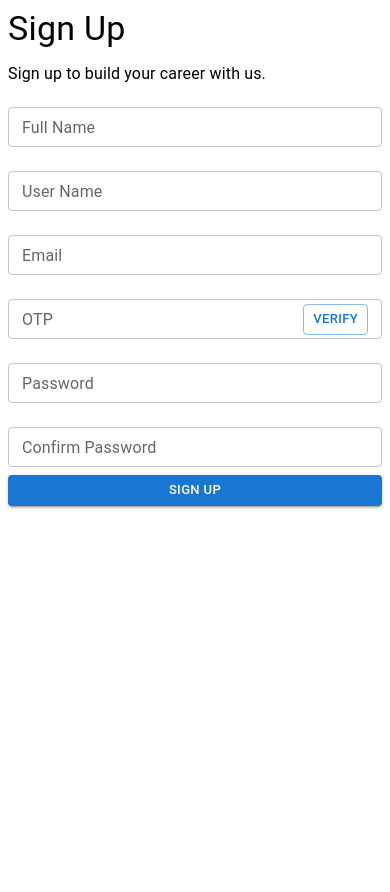
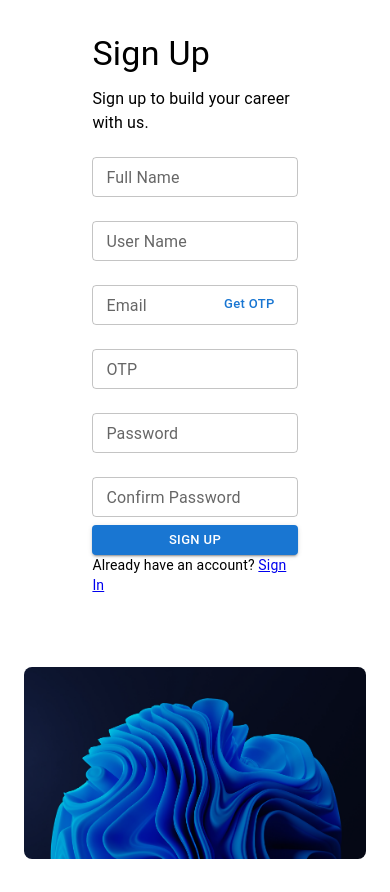
Before and after one commit to adityadeshpande0/the-project-client-react, a React (Vite) app: page /register in a window 390 px wide. Before the commit the page ends 844 px from the top, so only its background shows below. Built offline with nearby package versions, Linux system fonts and the light colour scheme; some icons are missing.

Commit message:
register comp chnages

```diff
--- a/src/screens/authentication/RegisterForm.tsx
+++ b/src/screens/authentication/RegisterForm.tsx
@@ -2,6 +2,7 @@ import { Button, Typography } from "@mui/material";
 import React from "react";
 import { useFormValidation } from "../../hooks/useFormValidation";
 import TextInputField from "../../components/text-input-fields/TextInputField";
+import { Link } from "react-router-dom";
 type FormFields = {
   fullName: string;
   userName: string;
@@ -60,14 +61,14 @@ const RegisterForm: React.FC = () => {
   };
   return (
     <div className="register-form-main-container">
-      <div>
+      <div className="register-form-header-container">
         <Typography variant="h4" gutterBottom>
           Sign Up
         </Typography>
         <Typography variant="body1" gutterBottom>
           Sign up to build your career with us.
         </Typography>
-        <div>
+        <div className="register-form-inputs-container">
           <TextInputField
             name="fullName"
             label="Full Name"
@@ -96,6 +97,15 @@ const RegisterForm: React.FC = () => {
             onChange={handleChange}
             error={!!errors.email}
             helperText={errors.email}
+            endAdornment={
+              <Button
+                style={{ border: "none", textTransform: "capitalize" }}
+                variant="outlined"
+                size="small"
+              >
+                Get OTP
+              </Button>
+            }
             autoComplete="email"
           />
           <TextInputField
@@ -104,11 +114,6 @@ const RegisterForm: React.FC = () => {
             size="small"
             value={values.oneTimePassword}
             onChange={handleChange}
-            endAdornment={
-              <Button variant="outlined" size="small">
-                Verify
-              </Button>
-            }
             error={!!errors.oneTimePassword}
             helperText={errors.oneTimePassword}
             autoComplete="oneTimePassword"
@@ -136,7 +141,7 @@ const RegisterForm: React.FC = () => {
             autoComplete="confirmPassword"
           />
         </div>
-        <div>
+        <div className="register-form-button-container">
           <Button
             variant="contained"
             size="small"
@@ -146,6 +151,9 @@ const RegisterForm: React.FC = () => {
           >
             Sign Up
           </Button>
+          <Typography variant="body2" gutterBottom>
+            Already have an account? <Link to="/login">Sign In</Link>
+          </Typography>
         </div>
       </div>
     </div>
--- a/src/screens/authentication/register/Register.tsx
+++ b/src/screens/authentication/register/Register.tsx
@@ -1,10 +1,20 @@
 import React from "react";
 import RegisterForm from "../RegisterForm";
-
+import signUp_image from "..//..//..//assets/login_image.png";
+import '..//registerStyles.scss'
 const Register: React.FC = () => {
   return (
-    <div className="">
-      <RegisterForm />
+    <div className="register-screen-main-container">
+      <div className="register-screen-form-container">
+        <RegisterForm />
+      </div>
+      <div className="register-screen-image-container">
+        <img
+          className="register-screen-image"
+          src={signUp_image}
+          alt="signup image"
+        />
+      </div>
     </div>
   );
 };
--- a/src/screens/authentication/registerStyles.scss
+++ b/src/screens/authentication/registerStyles.scss
@@ -1,3 +1,51 @@
-.register-form-main-container{
+.register-screen-main-container {
+    display: flex;
+    flex-direction: row;
+    align-items: stretch;
+    justify-content: center;
+    min-height: 100vh;
+    gap: 2rem;
 
+    @media (max-width: 768px) {
+      flex-direction: column;
+      padding: 1rem;
+      align-items: center;
+    }
 }
+
+.register-screen-form-container {
+    flex: 1;
+    display: flex;
+    justify-content: center;
+    align-items: center;
+    width: 60%; // Set the form to take 60% of the page width
+    max-width: 60%; // Ensure it doesn't exceed 60% of the width
+}
+
+.register-screen-image-container {
+    flex: 1;
+    display: flex;
+    justify-content: center;
+    align-items: center;
+    height: 100%; // inherit height from parent (register-screen-main-container)
+
+    @media (max-width: 768px) {
+      height: auto;
+      width: 100%;
+      margin-top: 1rem;
+    }
+}
+
+.register-screen-image {
+    height: 100%;
+    width: auto;
+    max-height: 100vh;
+    object-fit: cover;
+    border-radius: 8px;
+
+    @media (max-width: 768px) {
+      width: 100%;
+      height: auto;
+      object-fit: contain;
+    }
+}
```
